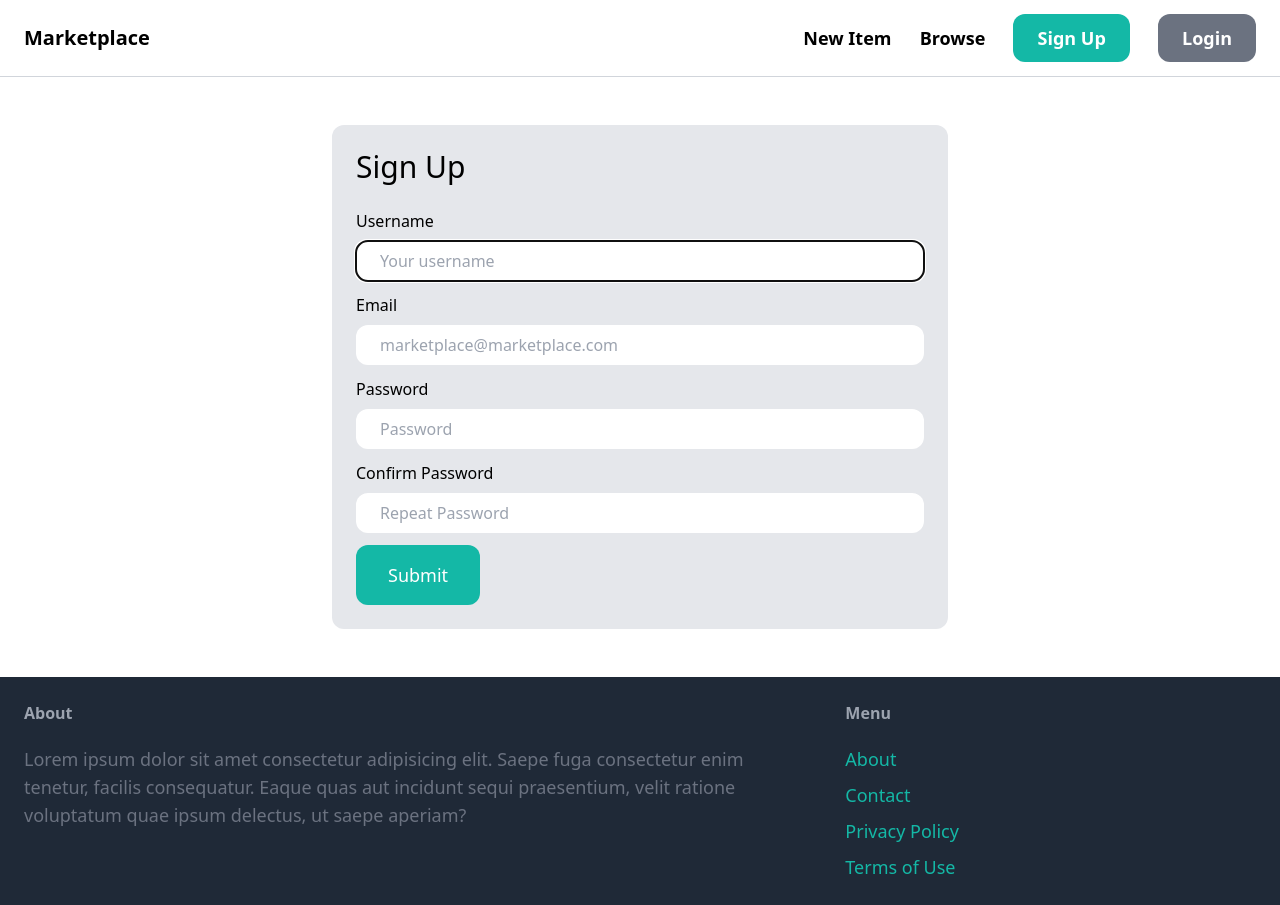
After one commit to vperizes/online_marketplace, a Django app: page /signup/ in a window 1280 px wide. The commit adds this page. Run offline with Django 5.2, Linux system fonts and the light colour scheme; some libraries are stand-ins or nearby versions.

Commit message:
add sign up page and form

```diff
--- /dev/null
+++ b/marketplace/core/forms.py
@@ -0,0 +1,46 @@
+from django import forms
+from django.contrib.auth.forms import UserCreationForm
+from django.contrib.auth.models import User
+
+
+# user creation form has 3 feilds: username (comes from user model), password1 and password2
+class SignupForm(UserCreationForm):
+    class Meta:
+        model = User
+        fields = ("username", "email", "password1", "password2")
+
+    username = forms.CharField(
+        widget=forms.TextInput(
+            attrs={
+                "placeholder": "Your username",
+                "class": "w-full py-2 px-6 rounded-xl",
+            }
+        )
+    )
+
+    email = forms.CharField(
+        widget=forms.EmailInput(
+            attrs={
+                "placeholder": "marketplace@marketplace.com",
+                "class": "w-full py-2 px-6 rounded-xl",
+            }
+        )
+    )
+
+    password1 = forms.CharField(
+        widget=forms.PasswordInput(
+            attrs={
+                "placeholder": "Password",
+                "class": "w-full py-2 px-6 rounded-xl",
+            }
+        )
+    )
+
+    password2 = forms.CharField(
+        widget=forms.PasswordInput(
+            attrs={
+                "placeholder": "Repeat Password",
+                "class": "w-full py-2 px-6 rounded-xl",
+            }
+        )
+    )
--- a/marketplace/core/templates/core/base.html
+++ b/marketplace/core/templates/core/base.html
@@ -12,7 +12,7 @@
             <div class="space-x-6">
                 <a href="#" class="text-lg font-semibold hover:text-gray-500">New Item</a>
                 <a href="#" class="text-lg font-semibold hover:text-gray-500">Browse</a>
-                <a href="#" class="px-6 py-3 text-lg font-semibold bg-teal-500 text-white rounded-xl hover:bg-teal-700">Sign Up</a>
+                <a href="{% url "core:signup" %}" class="px-6 py-3 text-lg font-semibold bg-teal-500 text-white rounded-xl hover:bg-teal-700">Sign Up</a>
                 <a href="#" class="px-6 py-3 text-lg font-semibold bg-gray-500 text-white rounded-xl hover:bg-gray-700">Login</a>
             </div>
         </nav>
--- /dev/null
+++ b/marketplace/core/templates/core/signup.html
@@ -0,0 +1,45 @@
+{% extends "core/base.html" %}
+
+{% block title %}Sign Up{% endblock  %}
+
+{% block content %}
+
+<div class="w-1/2 p-6 my-6 mx-auto bg-gray-200 rounded-xl">
+    <h1 class="mb-6 text-3xl">Sign Up</h1>
+    <form action="." method="post">
+        {% csrf_token %}
+
+        <div class="mb-3">
+            <label for="" class="inline-block mb-2">Username</label><br>
+            {{form.username}}
+        </div>
+
+        <div class="mb-3">
+            <label for="" class="inline-block mb-2">Email</label><br>
+            {{form.email}}
+        </div>
+
+        <div class="mb-3">
+            <label for="" class="inline-block mb-2">Password</label><br>
+            {{form.password1}}
+        </div>
+        <div class="mb-3">
+            <label for="" class="inline-block mb-2">Confirm Password</label><br>
+            {{form.password2}}
+        </div>
+
+        {% if form.errors or form.non_field_errors %}
+            <div class="mb-3 p6 bg-red-100 rounded-xl">
+                {% for field in form  %}
+                    {{field.errors}}
+                {% endfor %}
+
+                {{form.non_field_errors}}
+            </div>
+        {% endif %}
+
+        <button class="py-4 px-8 text-lg bg-teal-500 hover:bg-teal-700 rounded-xl text-white">Submit</button>
+    </form>
+</div>
+
+{% endblock  %}
--- a/marketplace/core/urls.py
+++ b/marketplace/core/urls.py
@@ -6,4 +6,5 @@ app_name = "core"
 urlpatterns = [
     path("", views.index, name="index"),
     path("contact/", views.contact, name="contact"),
+    path("signup/", views.signup, name="signup"),
 ]
--- a/marketplace/core/views.py
+++ b/marketplace/core/views.py
@@ -1,5 +1,6 @@
-from django.shortcuts import render
+from django.shortcuts import render, redirect
 from item.models import Category, Item
+from .forms import SignupForm
 
 
 def index(request):
@@ -12,3 +13,17 @@ def index(request):
 
 def contact(request):
     return render(request, "core/contact.html")
+
+
+def signup(request):
+    if request.method == "POST":
+        form = SignupForm(request.POST)
+
+        if form.is_valid():
+            form.save()
+
+            return redirect("/login/")
+    else:
+        form = SignupForm()
+
+    return render(request, "core/signup.html", {"form": form})
```
